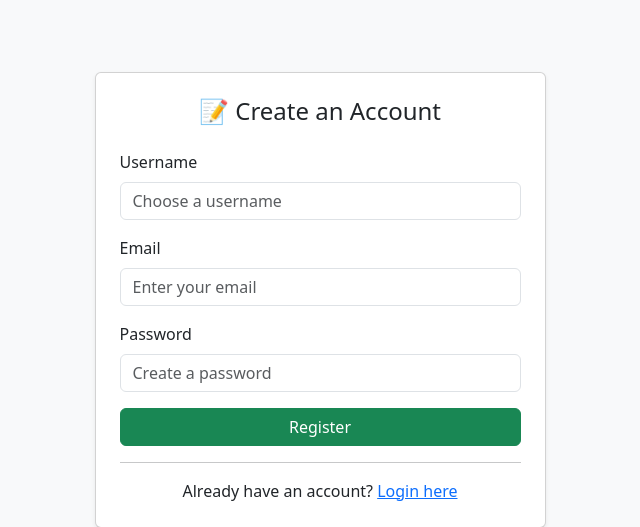
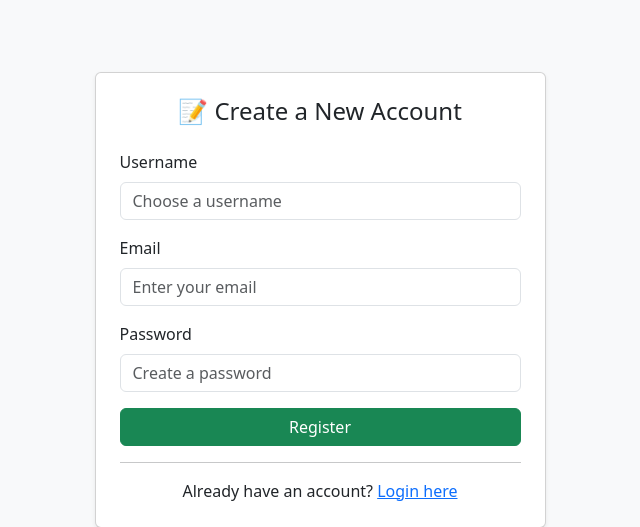
Before and after one commit to IsuruIndrajith/BudgetStack-Flask-application, a Flask app: template app/templates/register.html in a window 1280 px wide. Shown: the part 16-543 px from the top of the page, without its empty margins (320-960 px from the left). Run offline with Flask 3, Linux system fonts and the light colour scheme; the template is opened without the code that fills it, so the values that code supplies are empty.

Commit message:
Fix: Update registration page title for clarity

```diff
--- a/app/templates/register.html
+++ b/app/templates/register.html
@@ -4,7 +4,7 @@
   <div class="col-md-5">
     <div class="card shadow-sm mt-5">
       <div class="card-body p-4">
-        <h4 class="card-title text-center mb-4">📝 Create an Account</h4>
+        <h4 class="card-title text-center mb-4">📝 Create a New Account</h4>
 
         {% if error %}
         <div class="alert alert-danger">{{ error }}</div>
```
